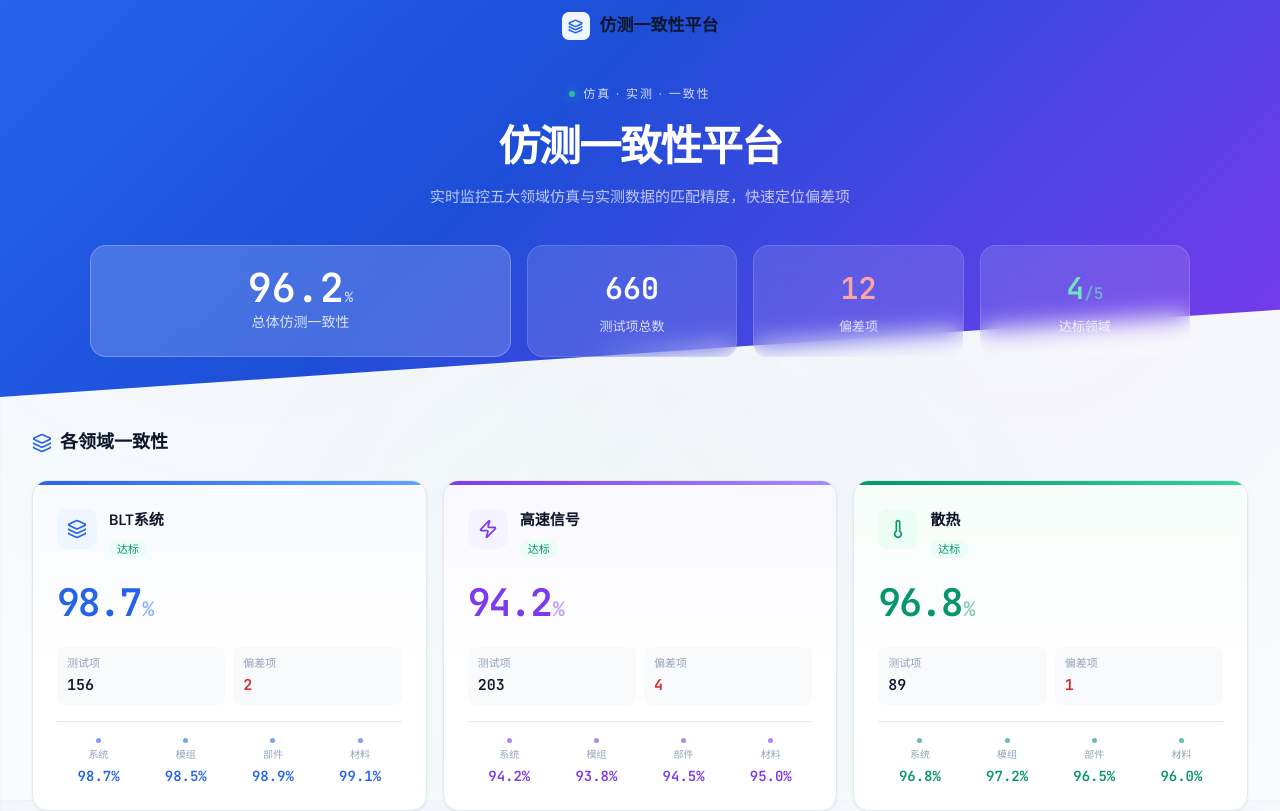
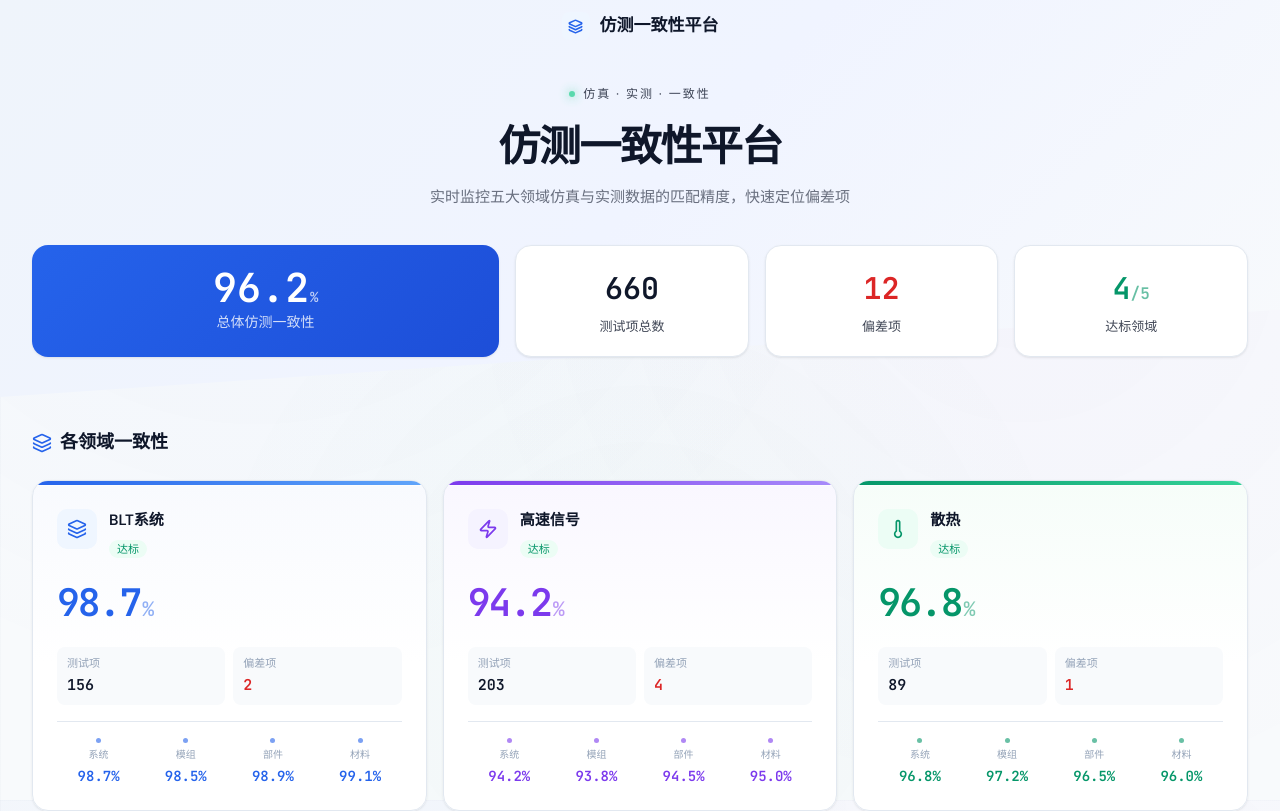
Before and after one commit to altmanWang/Simulation-and-Test-Correlation, a Vue app: page / in a window 1280 px wide. Shown: the top 811 px of the page. Built offline with nearby package versions, Linux system fonts and the light colour scheme.

Commit message:
style: Hero 区域配色变浅、KPI 卡片改为白色、max-width 加宽

```diff
--- a/src/views/HomeView.vue
+++ b/src/views/HomeView.vue
@@ -184,7 +184,7 @@ const alertDescription = computed(() => {
 .hero-bg {
   position: absolute;
   inset: 0;
-  background: linear-gradient(135deg, #2563EB 0%, #1d4ed8 40%, #7C3AED 100%);
+  background: linear-gradient(135deg, #EFF4FB 0%, #F0F4FF 50%, #F8FAFC 100%);
   clip-path: polygon(0 0, 100% 0, 100% 78%, 0 100%);
 }
 .hero-grid {
@@ -201,7 +201,7 @@ const alertDescription = computed(() => {
   position: relative;
   z-index: 1;
   text-align: center;
-  color: white;
+  color: var(--text-primary);
   margin-bottom: 36px;
 }
 .hero-eyebrow {
@@ -235,7 +235,7 @@ const alertDescription = computed(() => {
 }
 .hero-desc {
   font-size: 15px;
-  opacity: 0.7;
+  opacity: 0.6;
   max-width: 480px;
   margin: 0 auto;
 }
@@ -246,31 +246,33 @@ const alertDescription = computed(() => {
   display: grid;
   grid-template-columns: 2fr 1fr 1fr 1fr;
   gap: 16px;
-  max-width: 1100px;
+  max-width: 1400px;
   margin: 0 auto;
 }
 .hero-kpi {
-  background: rgba(255,255,255,0.12);
-  backdrop-filter: blur(12px);
-  border: 1px solid rgba(255,255,255,0.15);
+  background: var(--card);
+  border: 1px solid var(--border);
   border-radius: 16px;
   padding: 20px 24px;
   text-align: center;
-  color: white;
+  color: var(--text-primary);
   display: flex;
   flex-direction: column;
   align-items: center;
   justify-content: center;
   gap: 6px;
-  transition: transform 0.2s, background 0.2s;
+  box-shadow: var(--shadow-sm);
+  transition: transform 0.2s, box-shadow 0.2s;
 }
 .hero-kpi:hover {
   transform: scale(1.03);
-  background: rgba(255,255,255,0.16);
+  box-shadow: var(--shadow-md);
+  border-color: #CBD5E1;
 }
 .hero-kpi.primary {
-  background: rgba(255,255,255,0.18);
-  border-color: rgba(255,255,255,0.25);
+  background: linear-gradient(135deg, #2563EB, #1d4ed8);
+  border: none;
+  color: white;
   flex-direction: column;
   gap: 4px;
   padding: 20px 28px;
@@ -301,8 +303,8 @@ const alertDescription = computed(() => {
   font-variant-numeric: tabular-nums;
 }
 .hero-kpi-num small { font-size: 16px; opacity: 0.6; }
-.hero-kpi-num.danger { color: #FCA5A5; }
-.hero-kpi-num.success { color: #6EE7B7; }
+.hero-kpi-num.danger { color: var(--danger); }
+.hero-kpi-num.success { color: var(--success); }
 
 /* ======= CONTENT ======= */
 .content {
```
